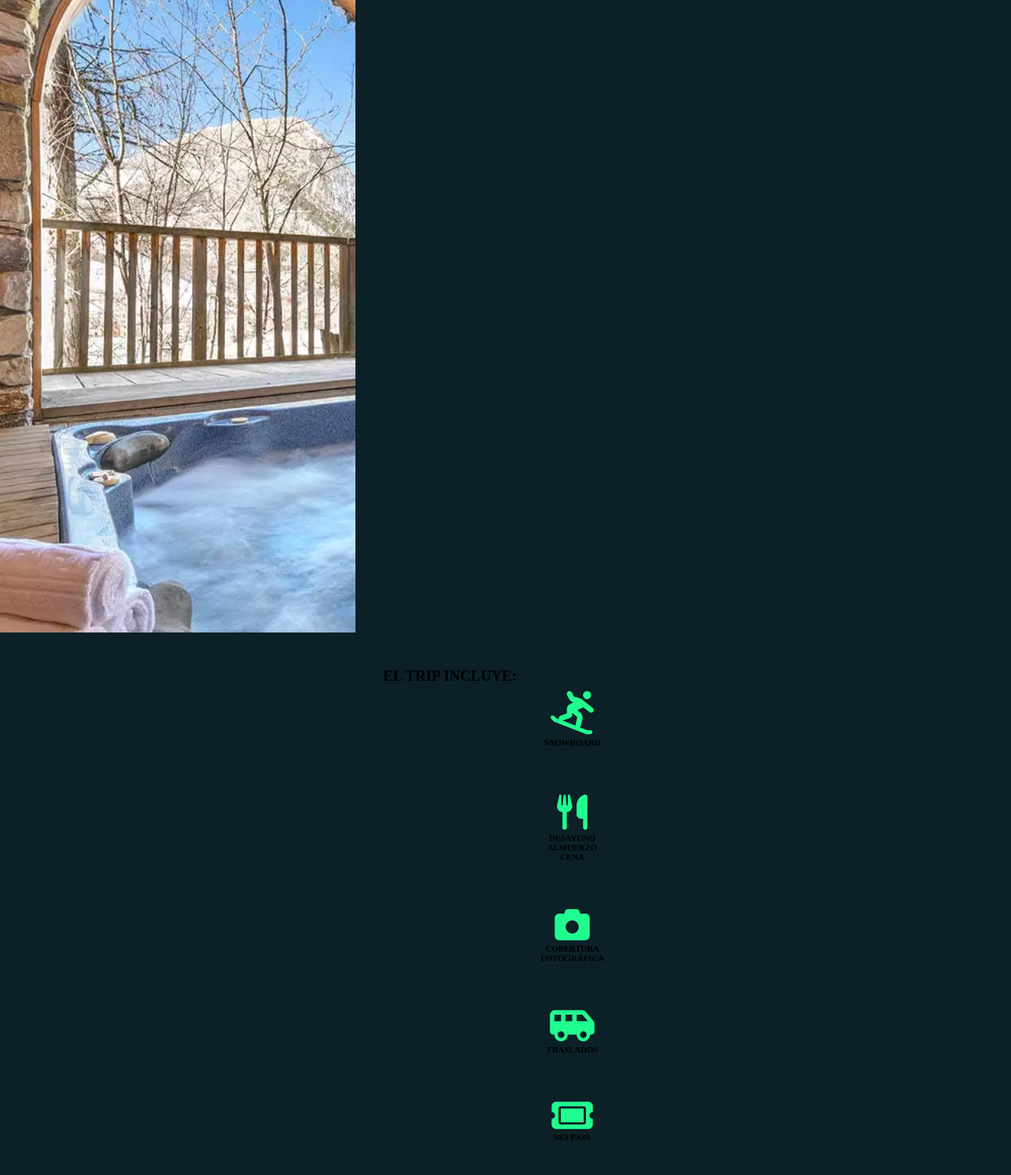
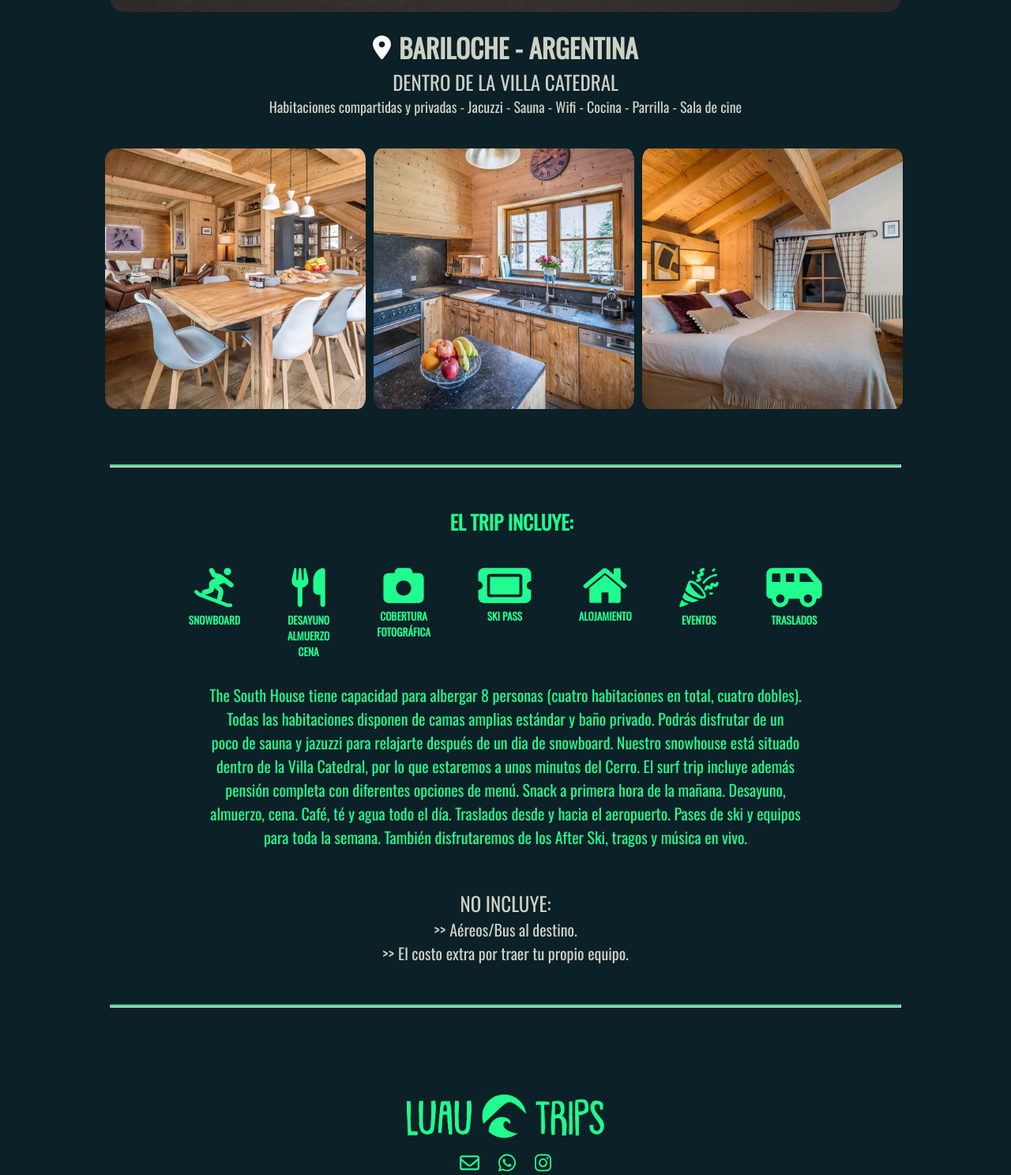
Before and after one commit to agusram/luautrips-proyect, a plain HTML site: page pag/snow.html in a window 1280 px wide. Shown: the part 980-2468 px from the top of the page at 79% size. Drawn offline with nearby package versions, Linux system fonts and the light colour scheme.

Commit message:
Actualización de páginas Surf y Snow

```diff
--- a/css/style.css
+++ b/css/style.css
@@ -570,9 +570,15 @@ footer{
     padding-left: 5px;
 }
 
-.accomSection1__1-text{
+.accomSection1__1-text-1{
     font-family: 'Oswald', sans-serif;
     font-size: 25px;
+    text-align: center;
+}
+
+.accomSection1__1-text-2{
+    font-family: 'Oswald', sans-serif;
+    font-size: 18px;
     text-align: center;
 }
 
@@ -609,16 +615,16 @@ footer{
     align-items: center;
 }
 
-.accomSection2__1-text{
+.accomSection2__1-title{
     font-family: 'Oswald', sans-serif;
     font-size: 25px;
     font-weight: bold;
     padding-left: 15px;
-    padding-top: 10px;
+    padding-top: 50px;
     color:#20FC8F;
 }
 
-.accomSection2__2-block{
+.accomSection2__2-icons{
     display: flex;
     flex-direction: row;
     justify-content: center;
@@ -634,6 +640,14 @@ footer{
     text-align: center;
 }
 
+.accomSection2__3-text{
+    font-family: 'Oswald', sans-serif;
+    font-size: 20px;
+    color:#20FC8F;
+    text-align: center;
+    padding-bottom: 50px;
+}
+
 /* Sección 3 */
 
 .accomSection3{
@@ -643,7 +657,7 @@ footer{
     flex-direction: column;
     align-items: center;
     padding-bottom: 50px;
-    color: #20FC8F;
+    color: #CDD1C4;
     text-align: center;
 }
 
--- a/pag/snow.html
+++ b/pag/snow.html
@@ -35,36 +35,38 @@
         <main class="main-accom">
             <section class="accomSection1">
                 <div class="accomSection1__1">
-                    <h2 class="accomSection1__1-title">THE SOUTH HOUSE</h2>
-                    <h5 class="accomSection1__1-location">BARILOCHE</h5>
-                    <p class="accomSection1__1-desc">Habitaciones compartidas y privadas. <br> Jacuzzi - Sauna - Wifi - Cocina - Parrilla - Sala de cine.</p>
-                    <img src="../img/snow/snow-accomodation/img-snowHouse01.jpg" class="accomSection1__1-img1" width="650px" alt="">
+                    <img src="../img/snow/img-snowhouse-01.jpg" class="accomSection1__1-img" alt="">
+                    <div class="accomSection1__1-location">
+                        <img src="../img/icons/location-white.svg" class="location-icon" height="30px" alt="">
+                        <h5 class="location-text">BARILOCHE - ARGENTINA</h5>
                     </div>
-                <img src="../img/snow/snow-accomodation/img-snowHouse02.jpg" class="accomSection1__img" alt="">
+                    <p class="accomSection1__1-text-1">DENTRO DE LA VILLA CATEDRAL</p>
+                    <p class="accomSection1__1-text-2">Habitaciones compartidas y privadas - Jacuzzi - Sauna - Wifi - Cocina - Parrilla - Sala de cine</p>
+                </div>
                 <div class="accomSection1__2">
-                    <h3 class="accomSection1__2-text">EL TRIP INCLUYE:</h3>
-                    <div class="accomSection1__2-block">
-                        <div class="accomSection1__2-block1">
+                    <img src="../img/snow/img-snowhouse-03.jpg" class="accomSection1__2-img1" width="330px" alt="">
+                    <img src="../img/snow/img-snowhouse-04.jpg" class="accomSection1__2-img2" width="330px" alt="">
+                    <img src="../img/snow/img-snowhouse-05.jpg" class="accomSection1__2-img3" width="330px" alt="">
+                </div>
+            </section>
+            <section class="accomSection2">
+                <hr width="1000px" class="line">
+                <h3 class="accomSection2__1-title">EL TRIP INCLUYE:</h3>
+                <div class="accomSection2__2-icons">
                     <div class="accomIcon">
-                                <img src="../img/icons/person-snowboarding.svg" height="55px" class="snow-icon" alt="">
-                                <h6 class="snow-text">SNOWBOARD</h6>
+                        <img src="../img/icons/person-snowboarding.svg" height="50px" class="surf-icon" alt="">
+                        <h6 class="surf-text">SNOWBOARD</h6>
                     </div>
                     <div class="accomIcon">
-                                <img src="../img/icons/utensils.svg" height="45px" class="food-icon" alt="">
+                        <img src="../img/icons/utensils.svg" height="50px" class="food-icon" alt="">
                         <h6 class="food-text">DESAYUNO<br>ALMUERZO<br>CENA</h6>
                     </div>
                     <div class="accomIcon">
-                                <img src="../img/icons/camera.svg" height="40px" class="camera-icon" alt="">
+                        <img src="../img/icons/camera.svg" height="45px" class="camera-icon" alt="">
                         <h6 class="camera-text">COBERTURA <br> FOTOGRÁFICA</h6>
                     </div>
-                        </div>
-                        <div class="accomSection1__2-block2">
                     <div class="accomIcon">
-                                <img src="../img/icons/van-shuttle.svg" height="40px" class="transfer-icon" alt="">
-                                <h6 class="transfer-text">TRASLADOS</h6>
-                            </div>
-                            <div class="accomIcon">
-                                <img src="../img/icons/ticket.svg" height="35px" class="ticket-icon" alt="">
+                        <img src="../img/icons/ticket.svg" height="45px" class="ticket-icon" alt="">
                         <h6 class="ticket-text">SKI PASS</h6>
                     </div>
                     <div class="accomIcon">
@@ -75,24 +77,21 @@
                         <img src="../img/icons/events.svg" height="50px" class="event-icon" alt="">
                         <h6 class="event-text">EVENTOS</h6>
                     </div>
+                    <div class="accomIcon">
+                        <img src="../img/icons/van-shuttle.svg" height="50px" class="yoga-icon" alt="">
+                        <h6 class="yoga-text">TRASLADOS</h6>
                     </div>
                 </div>
-                </div>
-            </section>
-            <section class="accomSection2">
-                <div class="accomSection2__1">
-                    <img src="../img/snow/snow-accomodation/img-snowHouse03.jpg" class="accomSection2__1-img1" width="320px" alt="">
-                    <img src="../img/snow/snow-accomodation/img-snowHouse04.jpg" class="accomSection2__1-img2" width="320px" alt="">
-                    <img src="../img/snow/snow-accomodation/img-snowHouse05.jpg" class="accomSection2__1-img3" width="320px" alt="">
-                    <img src="../img/snow/snow-accomodation/img-snowHouse06.jpg" class="accomSection2__1-img4" width="320px" alt="">
+                <div class="accomSection2__3-text">
+                    <p>The South House tiene capacidad para albergar 8 personas (cuatro habitaciones en total, cuatro dobles).<br> Todas las habitaciones disponen de camas amplias estándar y baño privado. Podrás disfrutar de un <br>poco de sauna y jazuzzi para relajarte después de un dia de snowboard. Nuestro snowhouse está situado <br>dentro de la Villa Catedral, por lo que estaremos a unos minutos del Cerro. El surf trip incluye además <br>pensión completa con diferentes opciones de menú. Snack a primera hora de la mañana. Desayuno, <br>almuerzo, cena. Café, té y agua todo el día. Traslados desde y hacia el aeropuerto. Pases de ski y equipos <br>para toda la semana. También disfrutaremos de los After Ski, tragos y música en vivo.</p>
                 </div>
             </section>
             <section class="accomSection3">
-                <ul>No Incluye:
+                <ul>NO INCLUYE:
                     <li>Aéreos/Bus al destino.</li>
                     <li>El costo extra por traer tu propio equipo.</li>
                 </ul>
-                <hr width="500px" class="line">
+                <hr width="1000px" class="line">
             </section>
         </main>
         <footer>
```
Also changed, not shown: pag/proximosTrips.html (+3 -3 lines), pag/surf.html (+10 -6 lines), img/snow/img-snowhouse-01.jpg (added), img/snow/img-snowhouse-02.jpg (renamed from img/snow/snow-accomodation/img-snowHouse04.jpg), img/snow/img-snowhouse-03.jpg (renamed from img/snow/snow-accomodation/img-snowHouse03.jpg), img/snow/img-snowhouse-04.jpg (renamed from img/snow/snow-accomodation/img-snowHouse05.jpg), img/snow/img-snowhouse-05.jpg (renamed from img/snow/snow-accomodation/img-snowHouse06.jpg), img/snow/snow-accomodation/img-snowHouse01.jpg (deleted), img/snow/snow-accomodation/img-snowHouse02.jpg (deleted), img/surf/surf-accommodation/img-surfHouse01.jpg (deleted), img/surf/surf-accommodation/img-surfHouse02.jpg (deleted), img/surf/surf-accommodation/img-surfHouse06.jpg (deleted). Lines whose indentation alone changed are shown as unchanged.
